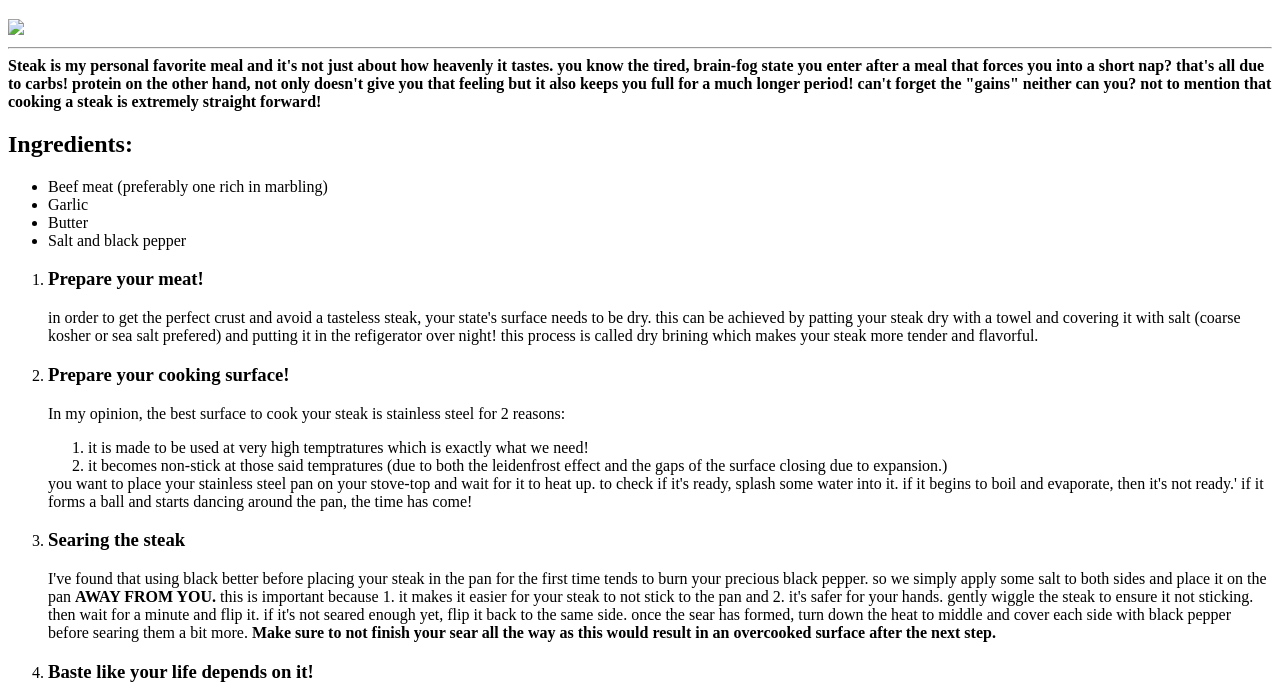
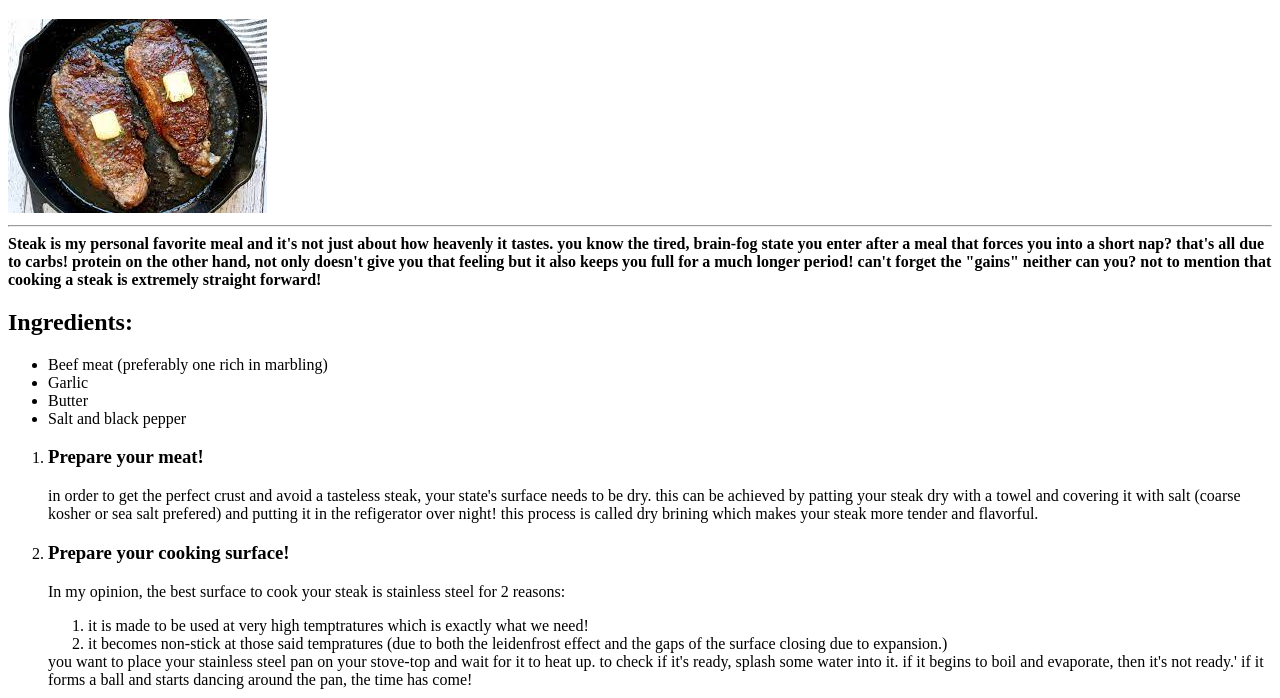
Before and after one commit to CasuallyDreamin/odin-recipes, a plain HTML site: page recipes/steak.html in a window 1280 px wide. Shown: the part 61-759 px from the top of the page. Drawn offline with Linux system fonts and the light colour scheme.

Commit message:
Fix missing steak page link and image

```diff
--- a/steak.html
+++ b/recipes/steak.html
@@ -6,7 +6,7 @@
 </head>
 <body>
     <h1>Lasagna</h1>
-    <img src="images/lasagna.jpeg">
+    <img src="images/steak.jpeg">
     <hr>
     <strong>
         Steak is my personal favorite meal and it's not just about how heavenly it tastes.
```
Also changed, not shown: recipes/images/steak.jpeg (added).
